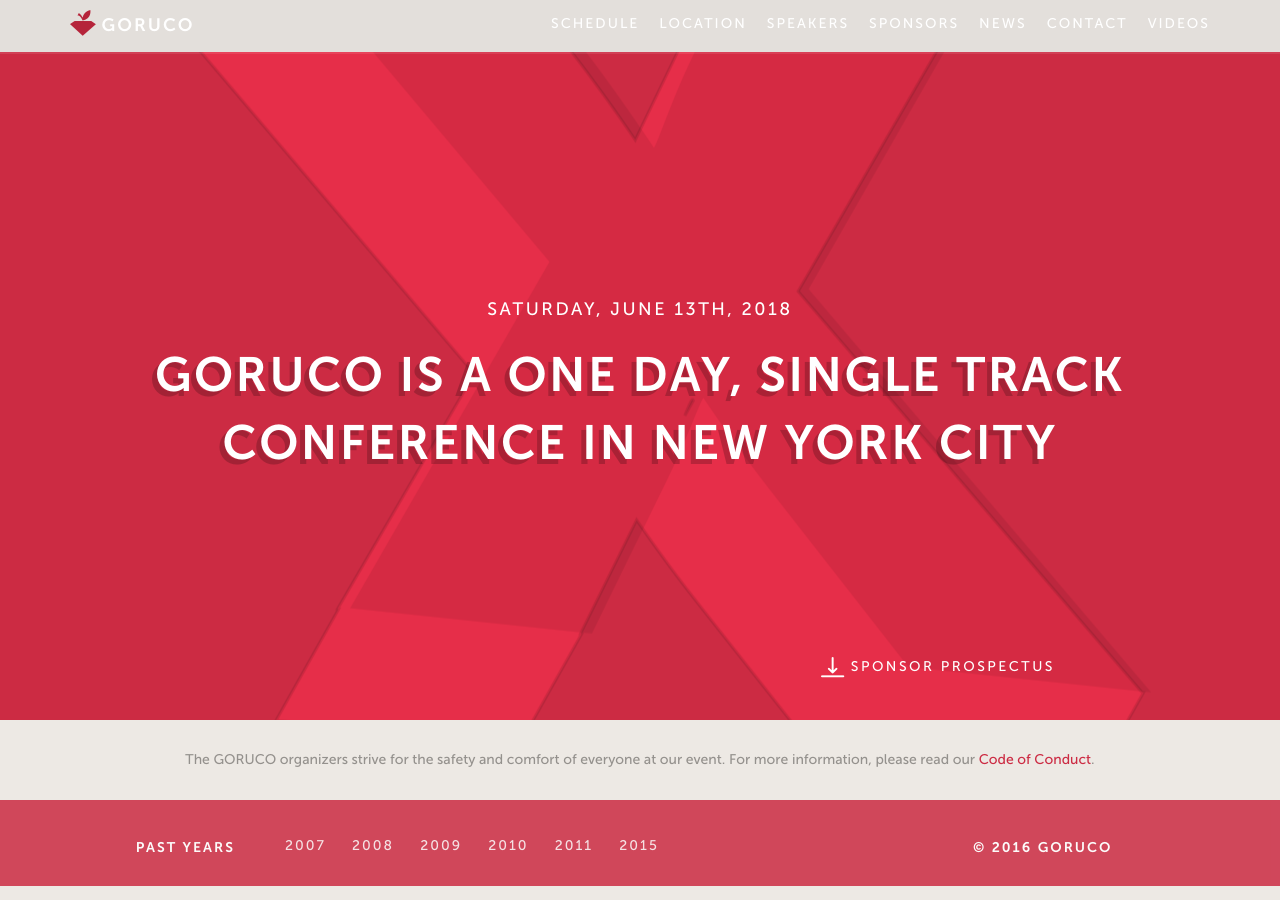
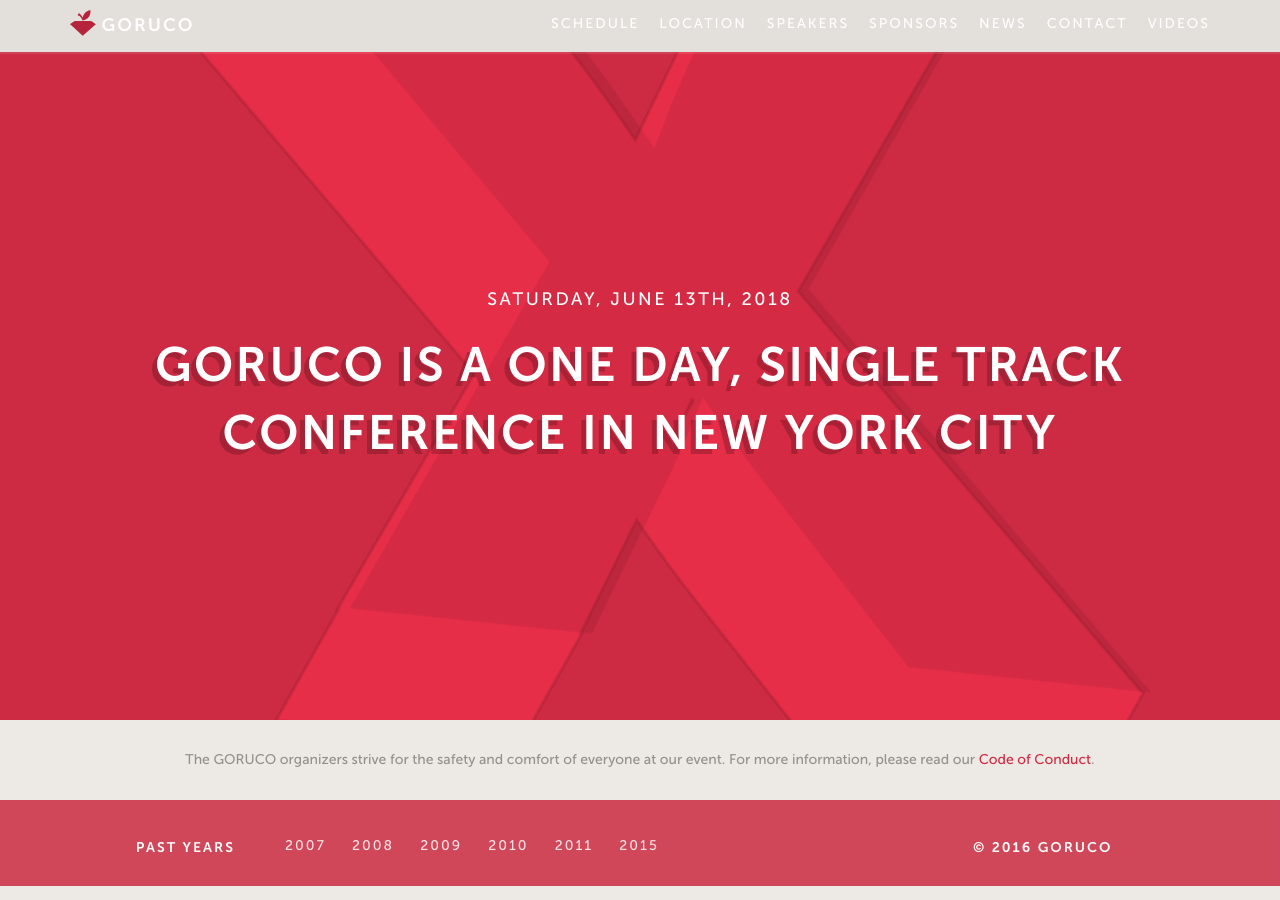
Before and after one commit to paulstefanort/goruco2018, a Jekyll site: the page built from index.html, in a window 1280 px wide. Built offline with Jekyll 4.4.1, drawn with Linux system fonts in a browser that asks for light colours.

Commit message:
More adjustments.

```diff
--- a/_includes/header.html
+++ b/_includes/header.html
@@ -4,7 +4,7 @@
       <div class='row'>
         <div class='col-sm-3 col-xs-12'>
           <a href='/'>
-            <img src='/assets/images/ruby.png' />
+            <img src="{{site.url}}/assets/images/ruby.png" />
             <span class='title'>Goruco</span>
           </a>
         </div>
--- a/_sass/_index.scss
+++ b/_sass/_index.scss
@@ -5,6 +5,7 @@
   background: $red no-repeat center 63% url("/assets/images/goruco-x.png");
   color: white;
   display: flex;
+  padding-bottom: 250px; /*Hack for demo purposes*/
   flex-direction: column;
   justify-content: flex-end;
   text-transform: uppercase;
--- a/index.html
+++ b/index.html
@@ -8,19 +8,6 @@
     <div class='headline'>Goruco is a one day, single track</div>
     Conference in new york city
   </h1>
-
-  <!--a class='videos-button' href='https://ti.to/goruco/2016' target='_blank'>
-    Tickets
-  </a-->
-
-  <div class='speaking'>
-    <div class='speaking-items'>
-      <a href="/assets/sponsor-prospectus.pdf" target="_blank">
-        <img src='/assets/images/download.png' />
-        Sponsor Prospectus
-      </a>
-    </div>
-  </div>
 </div>
 
 <div class='container section-container' style='display: none;'>
@@ -259,39 +246,6 @@
                   </p>
                 </div>
               </div>
-
-              <!--div class='col-xs-12 col-sm-8'>
-                <div class="row conference-tickets">
-                  <p class="type-center">Your ticket includes breakfast, lunch, snacks,
-                  and a Boat Party, on a Boat.
-                  <br />
-                  Attendees are welcome to bring a guest to the party.</p>
-                  <div class="col-xs-6">
-                    <h3>Regular</h3>
-                    <div class="price-cost">$399</div>
-                    <div class="ticket-desc">If your employer is buying your
-                      ticket, or you identify as part of the majority demographics
-                      of the Ruby/Rails community, this ticket is for you!</div>
-                  </div>
-                  <div class="col-xs-6">
-                    <h3>Diversity <span><i class=""></i></span></h3>
-                    <div class="price-cost">$299</div>
-                    <div class="ticket-desc">If you identify as a minority in
-                      the Ruby/Rails community, this ticket is for you!
-                      Please enter DIVERSITY as your discount code.
-                      It is 75% of the regular ticket price in our attempt
-                      to recognize the gender wage gap in the US as of 2011.
-                      This discount made possible by
-                      <a href="http://www.stridenyc.com/" target="_blank">Stride</a> sponsorship.
-                    </div>
-                  </div>
-                  <div class="col-xs-12">
-                    <a class='dark-ui-btn' href='https://ti.to/goruco/2016' target='_blank'>
-                      Buy Now
-                    </a>
-                  </div>
-                </div>
-              </div-->
             </div>
           </div>
         </div>
```
